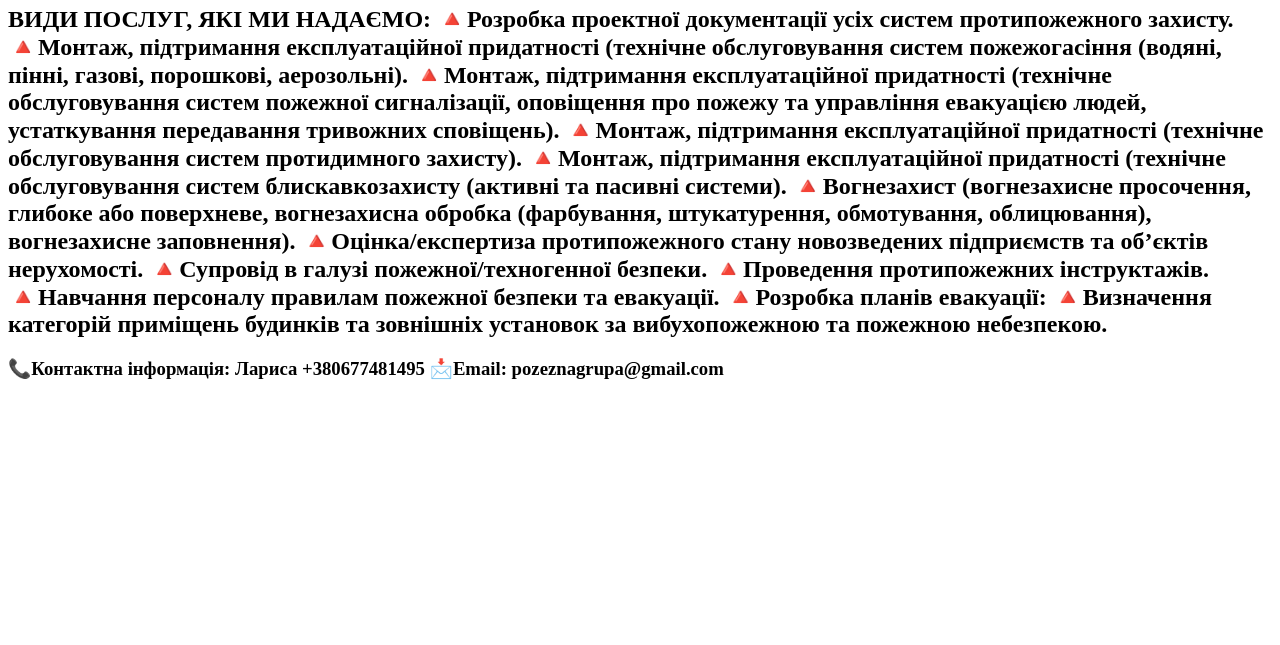
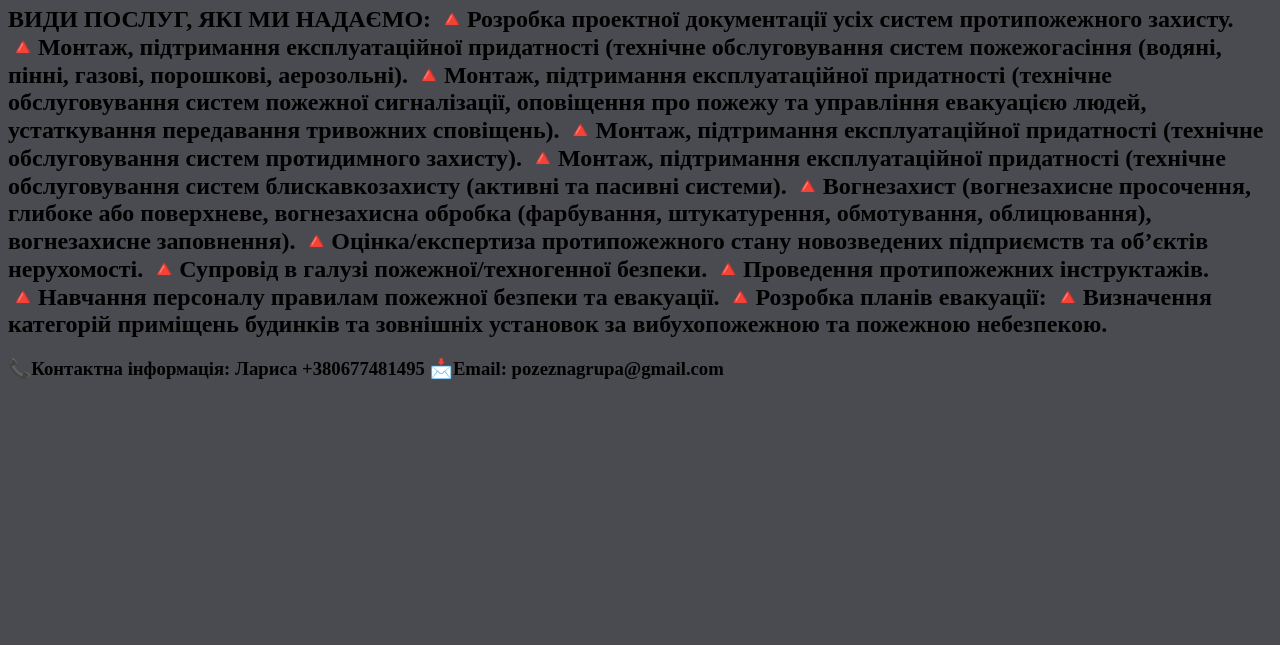
Before and after one commit to IMLOXOTRON/Pozhezhna_Grupa, a plain HTML site: page index.html in a window 1280 px wide. Shown: the part 155-800 px from the top of the page. Drawn offline with Linux system fonts and the light colour scheme.

Commit message:
Update style.css

```diff
--- a/style.css
+++ b/style.css
@@ -1,4 +1,6 @@
-
+body{
+background-color: rgb(74, 74, 81);
+}
 a{
       text-decoration: none;
       font-size: 40px;
```
